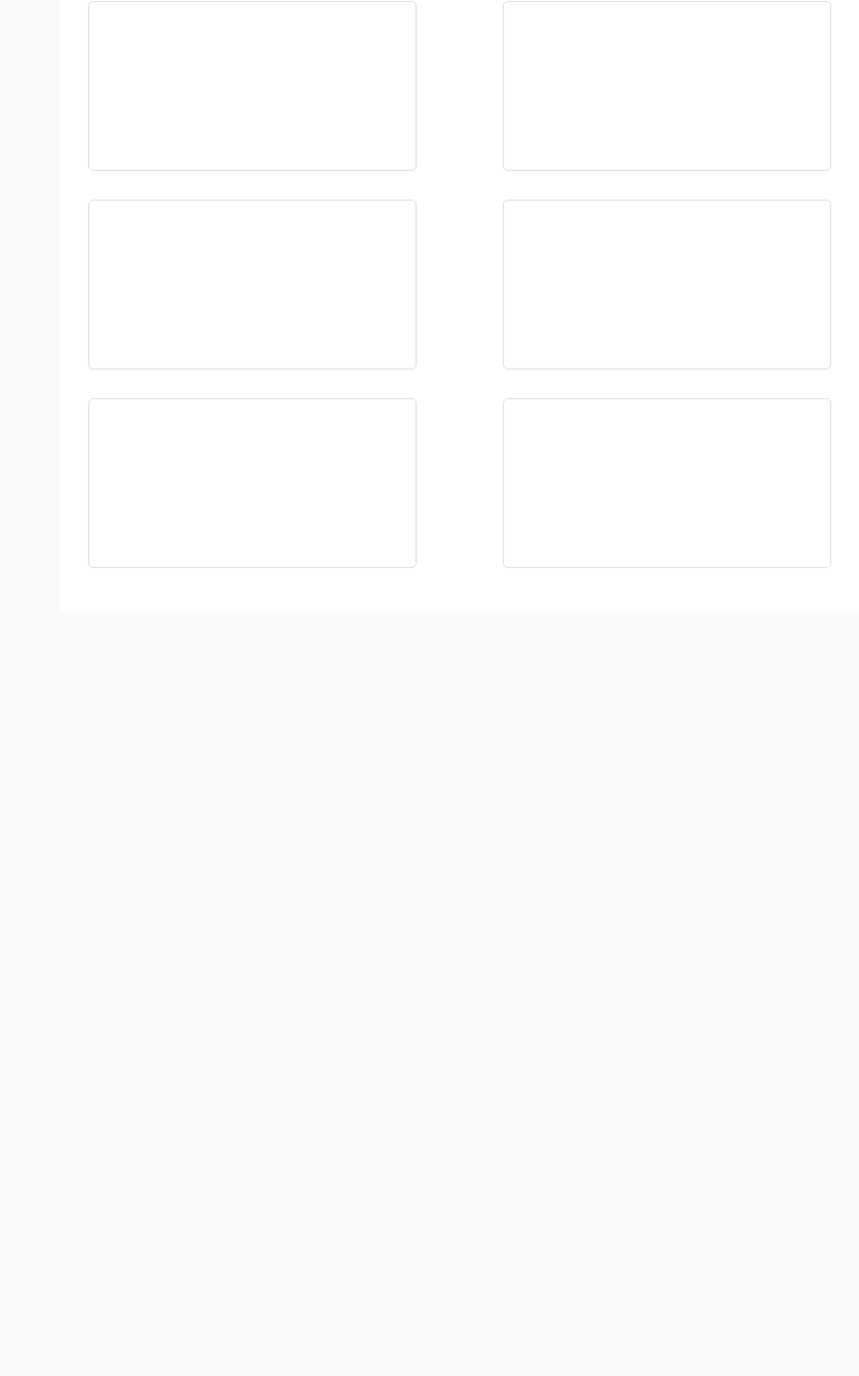
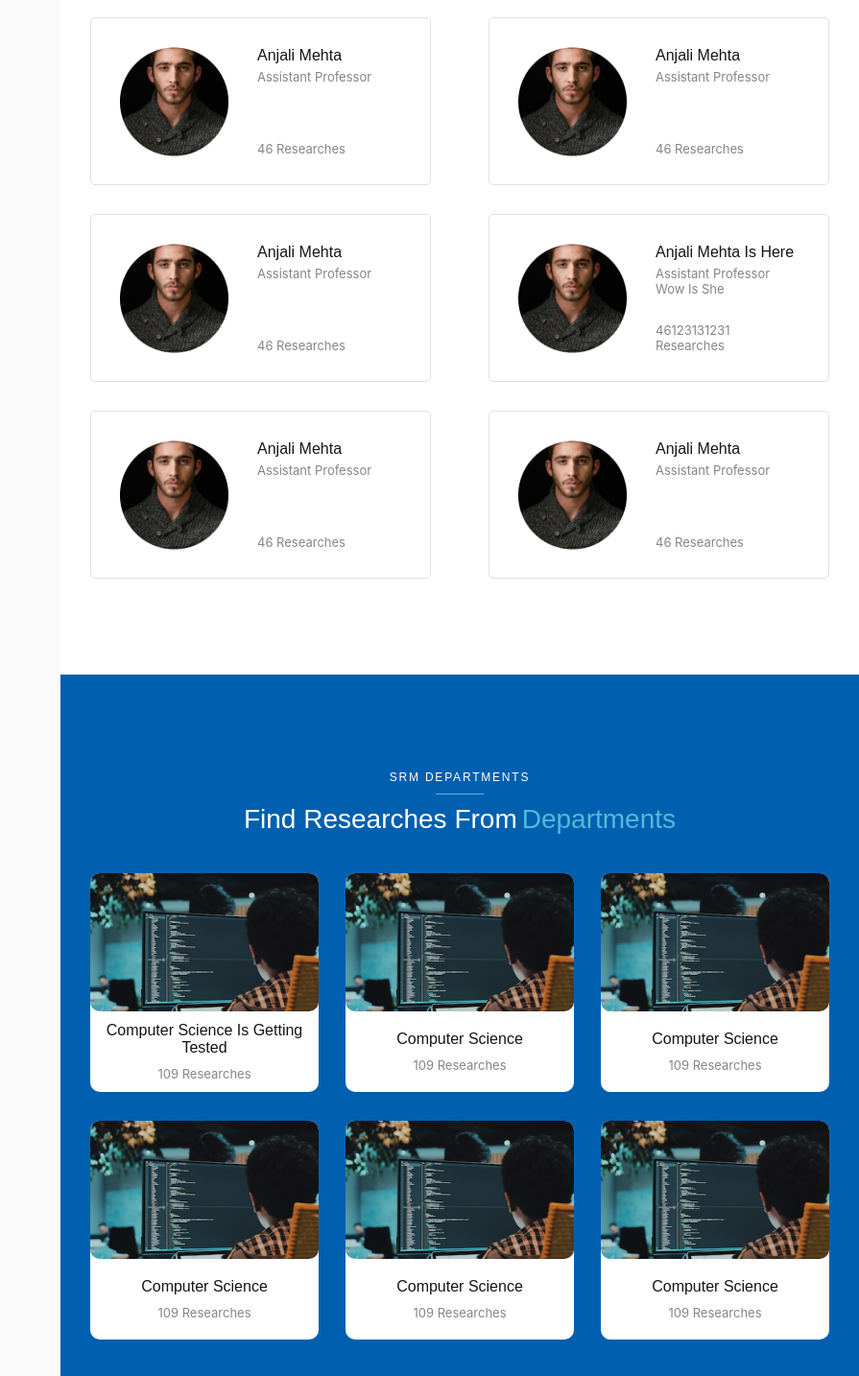
Before and after one commit to auspy/srmRepo, a React (Create React App) app: page / in a window 1280 px wide. Shown: the part 1097-2531 px from the top of the page at 96% size, without its empty margins (385-1280 px from the left). Before the commit the page ends 1735 px from the top, so only its background shows below. Built offline with nearby package versions, Linux system fonts and the light colour scheme.

Commit message:
home static

```diff
--- a/src/components/Header.js
+++ b/src/components/Header.js
@@ -10,7 +10,8 @@ const Header = () => {
         style={{
           marginBottom: 40,
           marginLeft: "7.5%",
-          marginRight: "7.15%",
+          marginRight: "5.4%",
+          zIndex:2
         }}
       >
         {/* logo */}
--- a/src/components/SubHeader.js
+++ b/src/components/SubHeader.js
@@ -8,6 +8,7 @@ const SubHeader = () => {
         width: "100%",
         left: 0,
         justifyContent: "center",
+        zIndex:2
       }}
     >
       <div style={{ width: "85%", overflow: "hidden" }} className={"frc"}>
--- a/src/screens/Home.js
+++ b/src/screens/Home.js
@@ -1,17 +1,12 @@
 import LeftMenu from "../components/home/LeftMenu";
 
-const contentSpacing = {
-  marginLeft: "11%",
-  marginRight: "11%",
-  marginBottom: 80,
-};
 const Home = () => {
   return (
     <div
       className="rPosi fcc"
       style={{
         width: "100%",
-        zIndex: -1,
+        zIndex: 0,
       }}
     >
       <LeftMenu />
@@ -27,6 +22,7 @@ const Home = () => {
         {/* TOP CONTRIBUTORS */}
         <TopContri />
         {/* DEPARTMENTS */}
+        <Departments />
       </div>
     </div>
   );
@@ -34,13 +30,205 @@ const Home = () => {
 
 export default Home;
 
+// DEPARTMENT ELEMENTS
+// 6 items only
+
+const departments = [
+  { img: "", name: "Computer Science is getting tested", docs: 109, href: "/" },
+  { img: "", name: "Computer Science", docs: 109, href: "/" },
+  { img: "", name: "Computer Science", docs: 109, href: "/" },
+  { img: "", name: "Computer Science", docs: 109, href: "/" },
+  { img: "", name: "Computer Science", docs: 109, href: "/" },
+  { img: "", name: "Computer Science", docs: 109, href: "/" },
+];
+
+const Departments = () => {
+  return (
+    <>
+      <div
+        style={{
+          backgroundColor: "var(--srmBlue)",
+          height: 850,
+        }}
+        className="gcc"
+      >
+        {/* CONTENT */}
+        <div
+          style={{
+            ...contentSpacing,
+            marginTop: 100,
+          }}
+          className="fcc"
+        >
+          {/* HEADING */}
+          <HomeHeading
+            h1={"Find researches from"}
+            h2={"departments"}
+            subHeading={"srm departments"}
+            subColor={"white"}
+            h1Color={"white"}
+            h2Color={"var(--lightBlue)"}
+          />
+          {/* ITEMS */}
+          <div
+            style={{
+              display: "grid",
+              gridTemplateColumns: "repeat(3,1fr)",
+              gap: "30px 28px",
+            }}
+            className={"mt40"}
+          >
+            {departments?.map((item, i) => (
+              <DepartItem key={item + i} info={item} />
+            ))}
+          </div>
+          {/* BUTTON */}
+          <div className="mt40">
+            <ViewMoreBtn />
+          </div>
+        </div>
+      </div>
+    </>
+  );
+};
+
+const ViewMoreBtn = (props) => {
+  return (
+    <button
+      className=""
+      style={{
+        backgroundColor: "white",
+        border: " 1px solid var(--srmBlue)",
+        borderRadius: 20,
+      }}
+    >
+      <span
+        className="semi16 bColor caps"
+        style={{ color: props.textColor || null, padding: "7px 18px" }}
+      >
+        View More
+      </span>
+    </button>
+  );
+};
+
+const DepartItem = (props) => {
+  return (
+    <>
+      <div
+        style={{
+          maxHeight: 228,
+          width: 238,
+          backgroundColor: "white",
+          borderRadius: 10,
+        }}
+        className="fcc"
+      >
+        {/* IMAGE */}
+        <div
+          style={{
+            width: 238,
+            height: 145.02,
+            borderRadius: 10,
+            overflow: "hidden",
+          }}
+        >
+          <img
+            width={"inherit"}
+            alt={"dapartment"}
+            src={props.info?.img || require("../static/images/depart.png")}
+          />
+        </div>
+        {/* TEXT */}
+        <div
+          className="fcc"
+          style={{
+            height: 84,
+            maxWidth: 218,
+            justifyContent: "center",
+          }}
+        >
+          {/* <div className="fcc"> */}
+          <a
+            className="regu16 mediP caps"
+            style={{ textAlign: "center" }}
+            href={props.info?.href}
+          >
+            {props.info?.name}
+          </a>
+          <span className="light13 caps notSelectColor mt10">
+            {props.info?.docs} Researches
+          </span>
+          {/* </div> */}
+        </div>
+      </div>
+    </>
+  );
+};
+
+// COMMON ELEMENTS
+
+const contentSpacing = {
+  marginLeft: "8.2%",
+  marginRight: "8.2%",
+  marginBottom: 100,
+};
+
+const HomeHeading = (props) => {
+  return (
+    <>
+      <div className="fcc">
+        <span
+          className="regu12 popi upper frc"
+          style={{
+            letterSpacing: 1.8,
+            color: props.subColor || "var(--notSelect)",
+          }}
+        >
+          {props.subHeading}
+        </span>
+        <div
+          className="blueLine mv10"
+          style={{
+            width: 50,
+          }}
+        />
+        <span
+          className={`mediP frc caps`}
+          style={{
+            color: props.h1Color || "var(--heading)",
+            fontSize: 28,
+          }}
+        >
+          {props.h1}{" "}
+          <span
+            className="ml5"
+            style={{
+              color: props.h2Color || "var(--srmBlue)",
+            }}
+          >
+            {props.h2}
+          </span>
+        </span>
+      </div>
+    </>
+  );
+};
+
+// TOP CONTRI ELEMENTS
+
 const topContri = [
-  { name: "Anjali Mehta", post: "assistant professor", docs: 46 },
-  { name: "Anjali Mehta", post: "assistant professor", docs: 46 },
-  { name: "Anjali Mehta", post: "assistant professor", docs: 46 },
-  { name: "Anjali Mehta", post: "assistant professor", docs: 46 },
-  { name: "Anjali Mehta", post: "assistant professor", docs: 46 },
-  { name: "Anjali Mehta", post: "assistant professor", docs: 46 },
+  { name: "Anjali Mehta", post: "assistant professor", docs: 46, href: "/" },
+  { name: "Anjali Mehta", post: "assistant professor", docs: 46, href: "/" },
+  { name: "Anjali Mehta", post: "assistant professor", docs: 46, href: "/" },
+  {
+    name: "Anjali Mehta is here",
+    post: "assistant professor wow is she",
+    docs: 46123131231,
+    href: "/",
+  },
+  { name: "Anjali Mehta", post: "assistant professor", docs: 46, href: "/" },
+  { name: "Anjali Mehta", post: "assistant professor", docs: 46, href: "/" },
 ];
 
 const TopContri = () => {
@@ -50,7 +238,6 @@ const TopContri = () => {
         className="fcc"
         style={{
           backgroundColor: "white",
-          height: 847,
         }}
       >
         {/* CONTENT */}
@@ -66,7 +253,7 @@ const TopContri = () => {
             style={{
               display: "grid",
               gridTemplateColumns: "repeat(2,1fr)",
-              gap: "30px 90px",
+              gap: "30px 60px",
             }}
             className={"mt40"}
           >
@@ -84,50 +271,53 @@ const TopContriItem = (props) => {
   return (
     <>
       <div
+        className="gcc"
         style={{
           background: "white",
           border: "1px solid var(--border)",
           borderRadius: 5,
-          width: 340,
+          width: 355,
           height: 175,
+          padding: 30,
+          boxSizing: "border-box",
         }}
-      ></div>
-    </>
-  );
-};
-
-// const ViewMoreBtn = () => {
-//   return <></>;
-// };
-
-const HomeHeading = (props) => {
-  return (
-    <>
-      <div className="fcc">
-        <span className="regu14 upper frc">{props.subHeading}</span>
+      >
         <div
-          className="blueLine mv10"
+          className="frc"
           style={{
-            width: 30,
-          }}
-        />
-        <span
-          className={`mediP frc hColor caps`}
-          style={{
-            color: props.color || null,
-            fontSize: 28,
+            height: "100%",
+            width: "100%",
           }}
         >
-          {props.h1} <span className="bColor ml5">{props.h2}</span>
-        </span>
+          <img
+            src={props.info?.img || require("../static/images/contri.png")}
+            height={114}
+            alt="contributor"
+          />
+          <div className="fcfssb ml30" style={{ height: "inherit" }}>
+            <div className="fcfs">
+              <a className="regu16 caps mediP" style={{}} href={props.info?.href} >
+                {props.info?.name || "Anjali"}
+              </a>
+              <span className="light13 notSelectColor caps mt5" style={{}}>
+                {props.info?.post || "Assistant"}
+              </span>
+            </div>
+            <span className="light13 notSelectColor mt5">
+              {props.info?.docs + " Researches"}
+            </span>
+          </div>
+        </div>
       </div>
     </>
   );
 };
 
+// PDF VIEW ELEMENTS
+
 const pdf = [
   { name: 1 },
-  { name: 1, select: true },
+  { name: 1, select: true,href:"/" },
   { name: 1 },
   { name: 1 },
   { name: 1 },
@@ -194,9 +384,9 @@ const PdfView = () => {
               marginBottom: 5,
             }}
           />
-          <span className="semi16 frc bColor">
+          <a className="semi16 frc bColor" href="/">
             Alien Maps of an Ocean-Bearing World
-          </span>
+          </a>
           <span className="regu13 frc notSelectColor mt5">
             Cowan, Nicolas B.; Agol, Eric; Meadows, Victoria S.; Robinson,
             Tyler; Livengood, Timothy A.; e.a. (IOP Publishing, 2009-07)
--- a/src/static/css/App.css
+++ b/src/static/css/App.css
@@ -17,23 +17,25 @@
 /* poppins */
 @import url("https://fonts.googleapis.com/css2?family=Poppins:wght@500;600&display=swap");
 /* inter */
-@import url("https://fonts.googleapis.com/css2?family=Inter:wght@400;500&display=swap");
+@import url("https://fonts.googleapis.com/css2?family=Inter:wght@300,400;500&display=swap");
 
-h2,
-.semi16,
-.semi14,
-h1,.mediP {
-  font-family: "Poppins", sans-serif;
-  color: var(--heading);
-}
 .regu10,
 .regu11,
 .regu12,
 .regu13,
 .regu14,
 .medi12,
-.regu16 {
+.regu16,
+.light13 {
   font-family: "Inter", sans-serif;
+  color: var(--heading);
+}
+
+h2,
+.semi16,
+.semi14,
+h1,.mediP,.popi {
+  font-family: "Poppins", sans-serif;
   color: var(--heading);
 }
 
@@ -72,7 +74,7 @@ h2 {
 .medi12 {
   font-size: 12px;
 }
-.regu13 {
+.regu13,.light13 {
   font-size: 13px;
 }
 .regu14,
@@ -123,6 +125,9 @@ body {
 .notSelectColor {
   color: var(--notSelect);
 }
+.paraColor {
+  color: var(--para);
+}
 
 /* LINES */
 .blueLine{
--- a/src/static/css/common.css
+++ b/src/static/css/common.css
@@ -102,7 +102,7 @@ a:hover {
 }
 
 /* FLEX */
-/* f1, fcfs, fcfssb, frc, fcc, frcsb, fccsb, frcsa, frfs, fcfe, frcc, */
+/* f1, fcfs, fcfssb, frc, fcc, frcsb, fccsb, frcsa, frfs, fcfe, frcc, fccc */
 .f1 {
   flex: 1;
 }
@@ -116,7 +116,8 @@ a:hover {
 .frcsa,
 .frfs,
 .fcfe,
-.frcc {
+.frcc,
+.fccc {
   display: flex;
 }
 
@@ -126,7 +127,8 @@ a:hover {
 .fccsb,
 .frcsa,
 .frfs,
-.frcc {
+.frcc,
+.fccc {
   flex-direction: row;
   align-items: center;
 }
@@ -143,7 +145,8 @@ a:hover {
 .fccsb,
 .fcfs,
 .fcfssb,
-.fcfe {
+.fcfe,
+.fccc {
   flex-direction: column;
 }
 
@@ -162,7 +165,8 @@ a:hover {
   justify-content: space-around;
 }
 
-.frcc{
+.frcc,
+.fccc {
   justify-content: center;
 }
 
@@ -220,6 +224,9 @@ button {
 .mt15 {
   margin-top: 15px;
 }
+.mt10 {
+  margin-top: 10px;
+}
 .mt5 {
   margin-top: 5px;
 }
```
Also changed, not shown: src/static/images/contri.png (added), src/static/images/depart.png (added).
